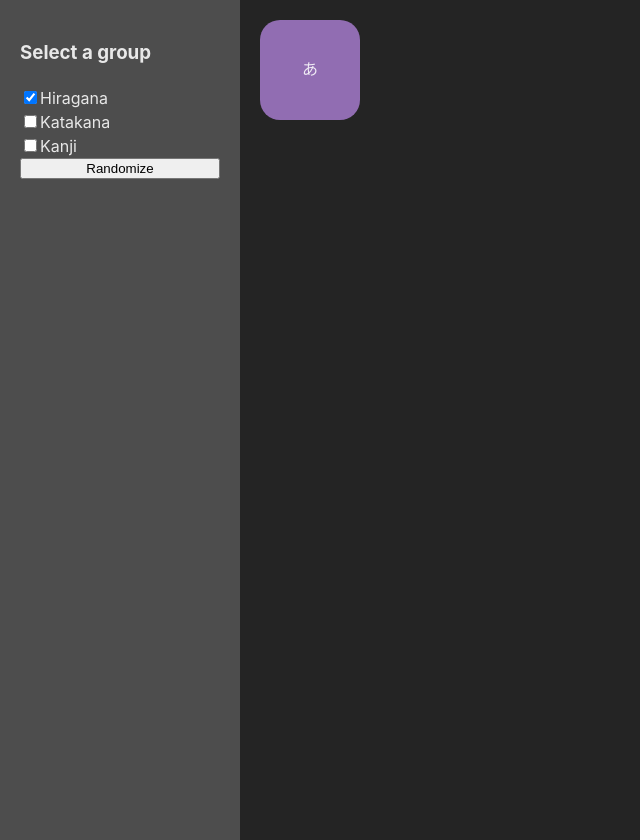
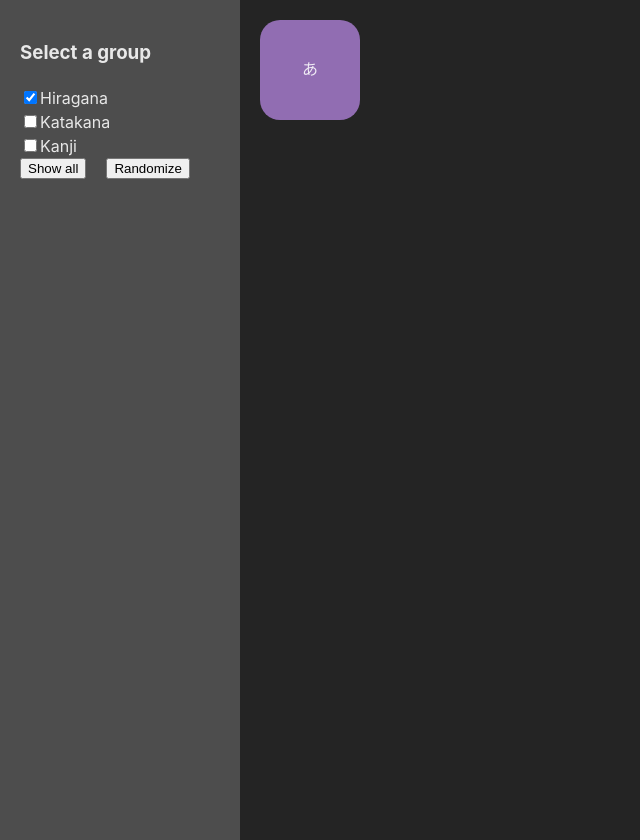
Before and after one commit to Andhalaya/flashcards-app, a React (Vite) app: page / in a window 1280 px wide. Shown: the whole page, without its empty margins (0-640 px from the left). Built offline with nearby package versions, Linux system fonts and the light colour scheme.

Commit message:
added button

```diff
--- a/src/components/SideBar.jsx
+++ b/src/components/SideBar.jsx
@@ -1,6 +1,6 @@
 import React from 'react';
 
-export default function SideBar({ filters, onFilterChange, onRandomize }) {
+export default function SideBar({ filters, showAll, onFilterChange, onRandomize }) {
     return (
         <div className='sideBar'>
             <h3>Select a group</h3>
@@ -28,7 +28,11 @@ export default function SideBar({ filters, onFilterChange, onRandomize }) {
                 />
                 Kanji
             </label>
+            <div style={{ display: 'flex', gap: '20px' }}>
+                <button onClick={showAll}>Show all</button>
                 <button onClick={onRandomize}>Randomize</button>
+            </div>
+
         </div>
     );
 }
```
Lines whose indentation alone changed are shown as unchanged.
